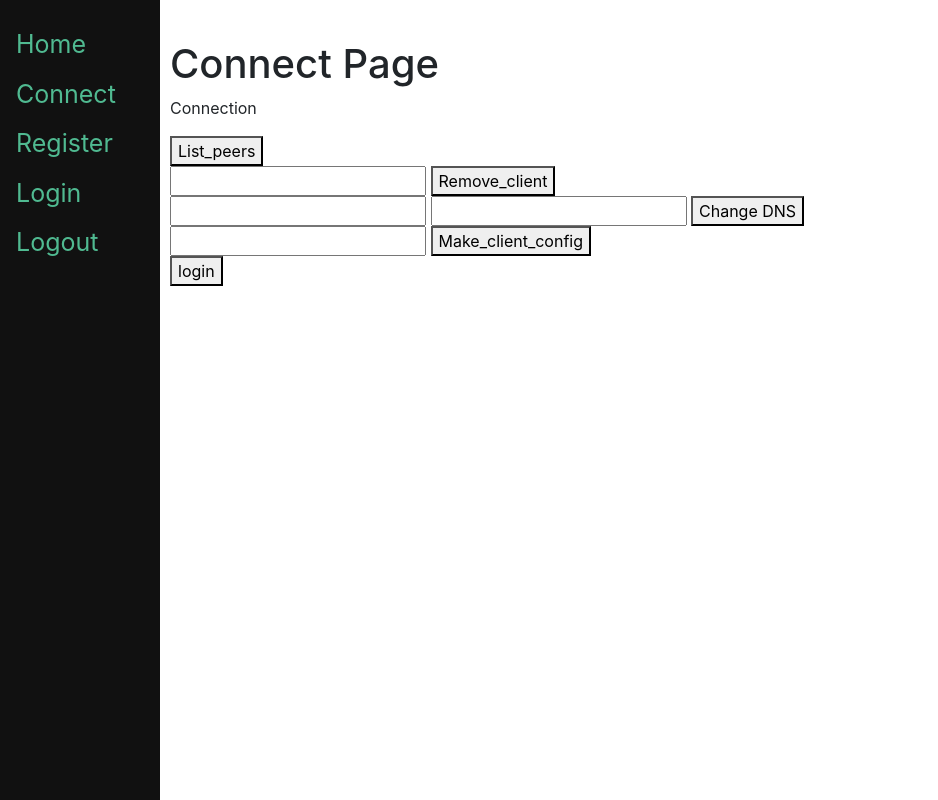
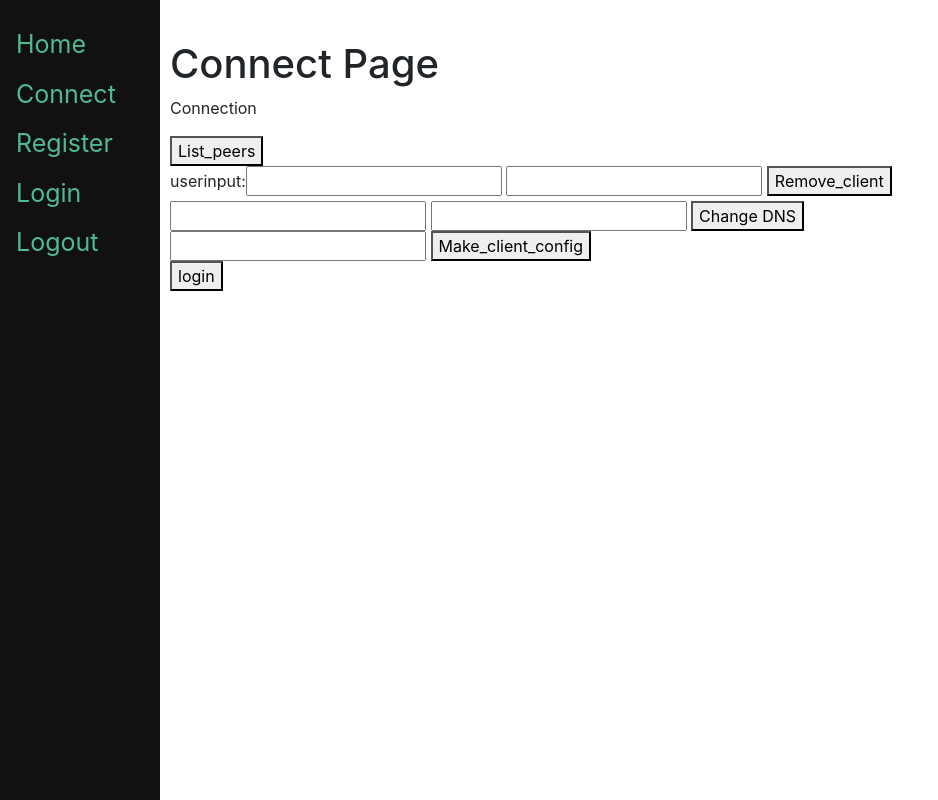
Before and after one commit to NathanBlais/CSE-120-Cisco3, a Django app: template templates/connect.html in a window 1280 px wide. Shown: the whole page, without its empty margins (0-938 px from the left). Run offline with Django 3.2, Linux system fonts and the light colour scheme; the template is opened without the code that fills it: values that come from a table or form of the project are taken from there, others are empty; some libraries are stand-ins or nearby versions.

Commit message:
Update connect.html

```diff
--- a/templates/connect.html
+++ b/templates/connect.html
@@ -13,7 +13,8 @@
 
                 <form method="post">
                         {% csrf_token %}
-                        <input type ="Text", name="username">
+                        {{ form }}
+                        <input type ="Text", name="userinput">
 
                         <button type = "submit" name ="remove_client">Remove_client</button>
                 </form>
@@ -31,6 +32,7 @@
                 <form method="post">
                         {% csrf_token %}
                         <input type ="Text", name="username">
+
                         <button type = "submit" name ="make_client_config">Make_client_config</button>
                 </form>
 
```
